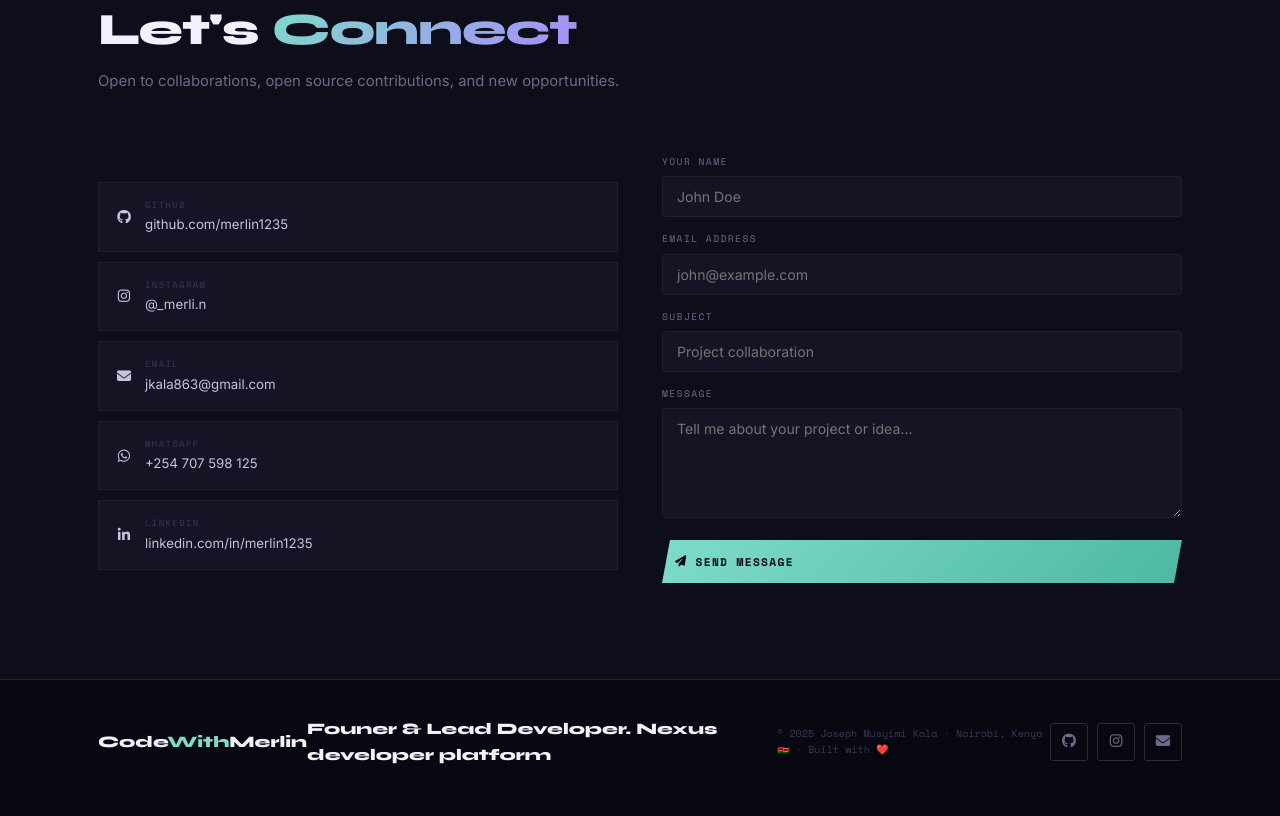
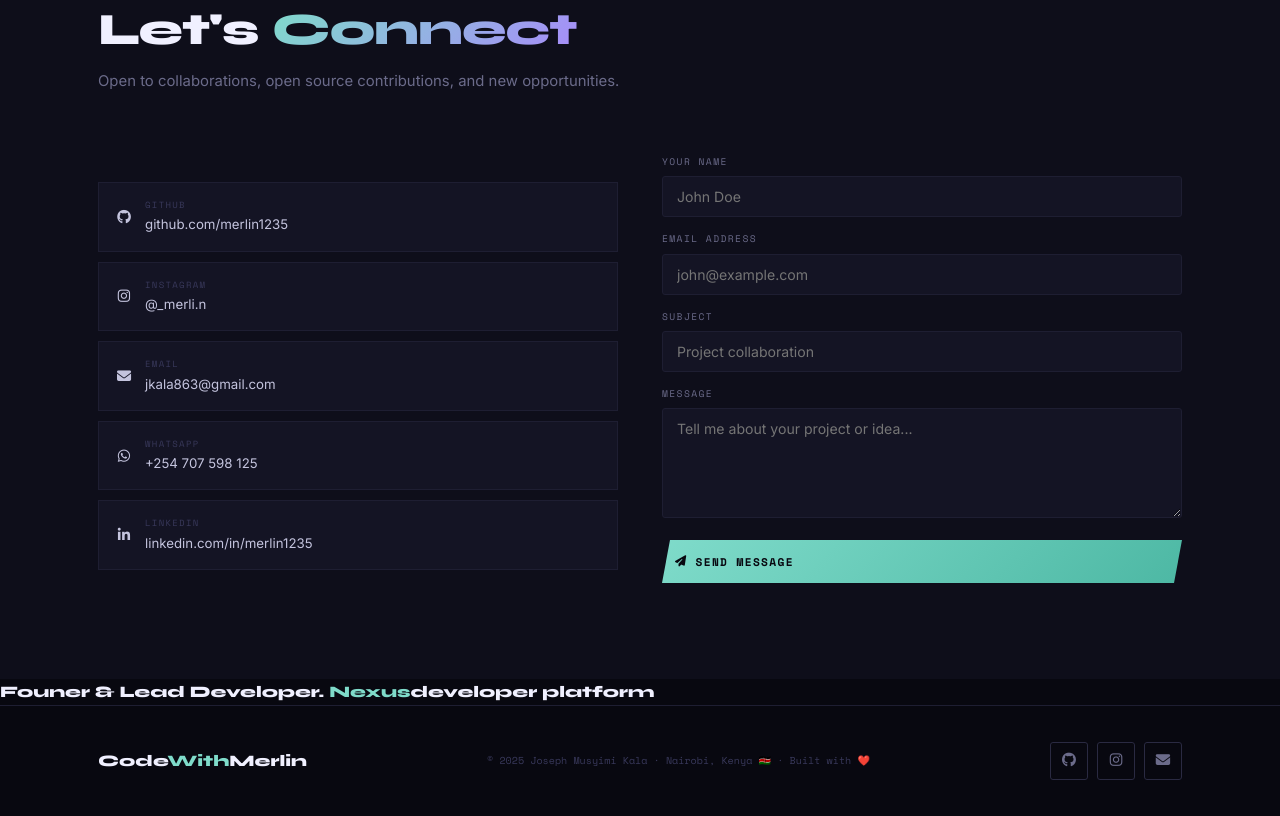
Before and after one commit to Merlin1235/My-Portfolio-, a plain HTML site: page index.html in a window 1280 px wide. Shown: the part 7687-8503 px from the top of the page. Drawn offline with nearby package versions, Linux system fonts and the light colour scheme; animation ran at ten frames a second.

Commit message:
Fix founder title in footer section

```diff
--- a/index.html
+++ b/index.html
@@ -923,12 +923,14 @@
     </div>
   </section>
 
+  <!-- founder -->
+   <div class="ft-brand">Founer & Lead Developer.<span> Nexus</span>developer platform</div>
+
   <!-- FOOTER -->
   <footer id="footer">
     <div class="con">
       <div class="ft">
         <div class="ft-brand">Code<span>With</span>Merlin</div>
-        <div class="ft-brand">Founer & Lead Developer. Nexus developer platform</div>
         <div class="ft-copy">© 2025 Joseph Musyimi Kala · Nairobi, Kenya 🇰🇪 · Built with ❤️</div>
         <div class="ft-so">
           <a href="https://github.com/merlin1235" target="_blank" class="sico"><i class="fab fa-github"></i></a>
```
